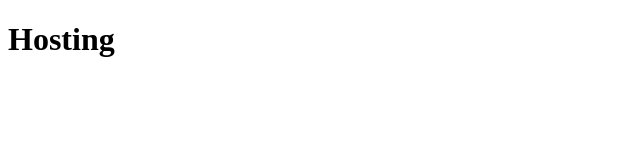
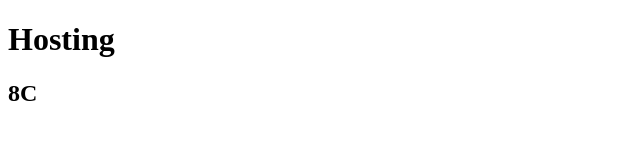
Before and after one commit to ZoyidjonNasretdinov/hosting-8c, a plain HTML site: page index.html in a window 1280 px wide. Shown: the full height of the page, 0-640 px from the left. Drawn offline with Linux system fonts and the light colour scheme.

Commit message:
add h2 in index.html

```diff
--- a/index.html
+++ b/index.html
@@ -7,5 +7,6 @@
 </head>
 <body>
     <h1>Hosting</h1>
+    <h2>8C</h2>
 </body>
 </html>
```
